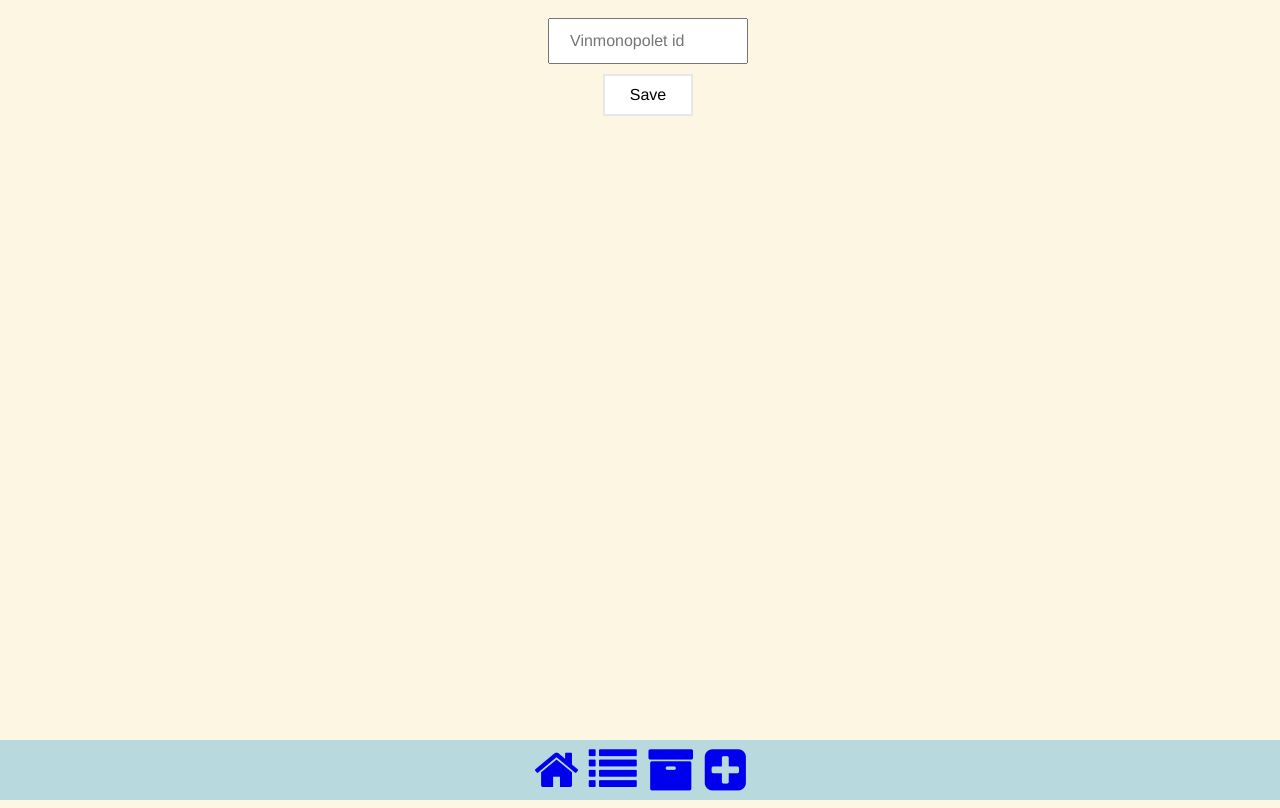
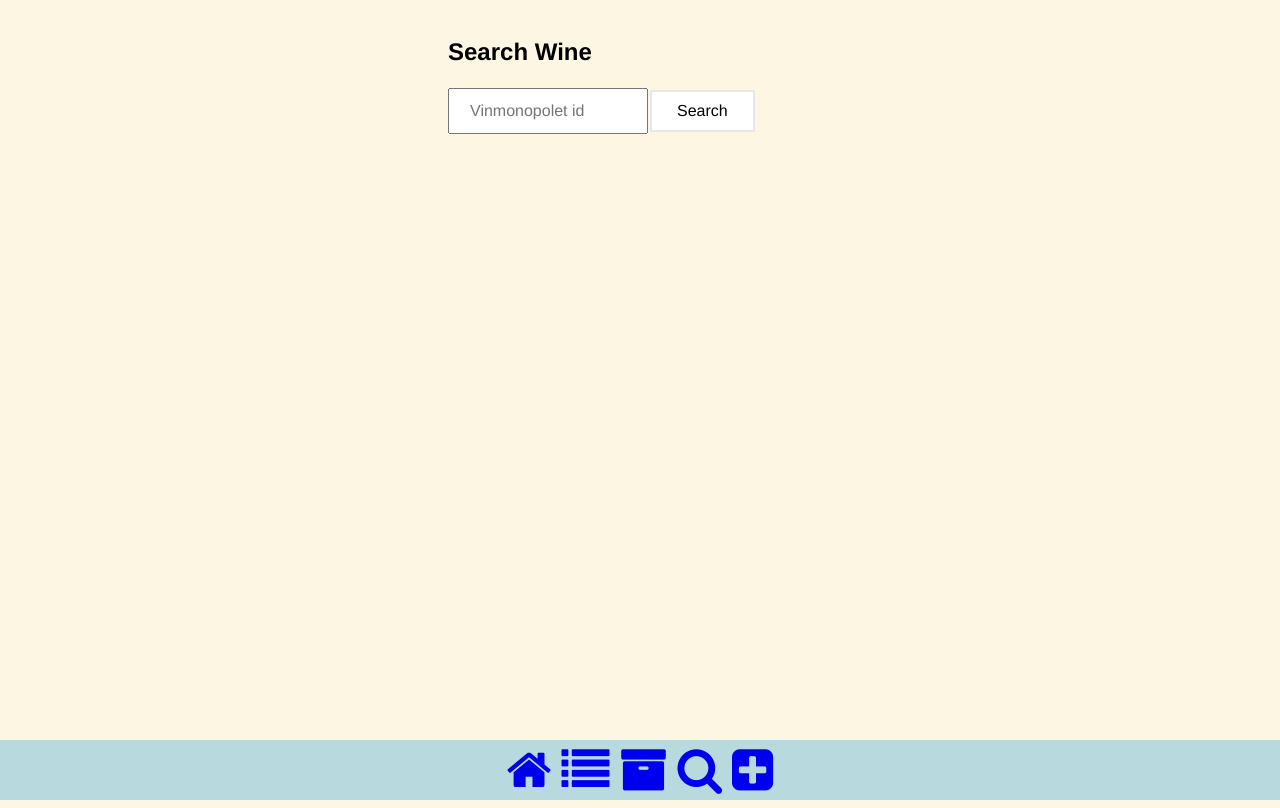
Before and after one commit to spinakr/winer, a React (Create React App) app in the folder src/app/: page /search in a window 1280 px wide. Built offline with nearby package versions, Linux system fonts and the light colour scheme.

Commit message:
Add search result

```diff
--- a/src/app/src/components/AddWineForm.js
+++ b/src/app/src/components/AddWineForm.js
@@ -35,20 +35,17 @@
     }
 
     return (
-      <div>
+      <div className="wine-form">
+        <h2>Search Wine</h2>
         <input
           type="text"
           name="vinmonopoletId"
-          className="wine-form"
           placeholder="Vinmonopolet id"
           onChange={this.handleFormChanged}
           value={this.state.vinmonopoletId}
         />
-        <button
-          className="submit-button wine-form"
-          onClick={this.handleSubmitClicked}
-        >
-          Save
+        <button className="submit-button" onClick={this.handleSubmitClicked}>
+          Search
         </button>
       </div>
     );
--- a/src/app/src/components/Components.css
+++ b/src/app/src/components/Components.css
@@ -16,6 +16,10 @@
   }
 }
 
+.search-result {
+  grid-column: 2;
+}
+
 .wineInfoContainer {
   background: white;
   border: solid;
@@ -23,6 +27,7 @@
   display: grid;
   grid-template-columns: repeat(5, 1fr);
 }
+
 
 .col-one {
   grid-column: 1 / 5;
--- a/src/app/src/components/Form.css
+++ b/src/app/src/components/Form.css
@@ -4,9 +4,8 @@
 }
 
 .wine-form {
-    display: block;
     margin: 0 auto;
-    margin-bottom: 10px;
+    width: 400px;
 }
 
 input[type=text] {
--- a/src/app/src/components/Navigation.js
+++ b/src/app/src/components/Navigation.js
@@ -15,6 +15,9 @@
       <Link to="/archive">
         <i className="fa fa-archive fa-3x nav-item" />
       </Link>
+      <Link to="/search">
+        <i className="fa fa-search fa-3x nav-item" />
+      </Link>
       <Link to="/addnew">
         <i className="fa fa-plus-square fa-3x nav-item" />
       </Link>
--- a/src/app/src/containers/SearchWineContainer.js
+++ b/src/app/src/containers/SearchWineContainer.js
@@ -37,18 +37,18 @@
   render() {
     if (this.state.wine) {
       return (
-        <div>
-          <WineInfo wine={this.state.wine} />
+        <div className="wineList">
+          <div className="search-result">
+            <WineInfo wine={this.state.wine} />
+          </div>
         </div>
       );
     }
     return (
-      <div>
-        <AddWineForm
-          addNewWine={this.addNewWine}
-          errorMessage={this.state.errorMessage}
-        />
-      </div>
+      <AddWineForm
+        addNewWine={this.addNewWine}
+        errorMessage={this.state.errorMessage}
+      />
     );
   }
 }
```
